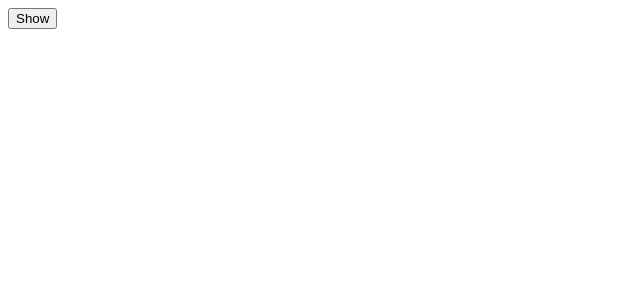
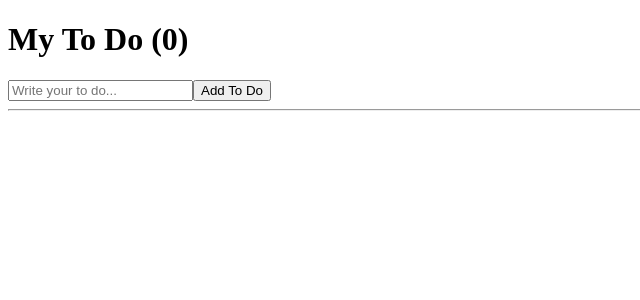
Before and after one commit to hyunmyeong/react_prac_movie, a React (Create React App) app in the folder react_movie_practice/: page / in a window 1280 px wide. Shown: the top 300 px of the page, without its empty margins (0-640 px from the left). Built offline with nearby package versions, Linux system fonts and the light colour scheme.

Commit message:
11-04 map

```diff
--- a/react_movie_practice/src/App.js
+++ b/react_movie_practice/src/App.js
@@ -1,30 +1,39 @@
 import { useState, useEffect } from "react";
 
-function Hello() {
-
-  useEffect(function(){
-    console.log("I'm here!");
-    return function() {
-      console.log("bye!");
-    }
-  },[]);
-
-  useEffect(() => {
-    console.log("I'm here!");
-    return () => console.log("bye!");
-  },[]);
-  return <h1>Hello</h1>
-}
 
 function App() {
 
-  const [showing, setShowing] = useState(false);
-  const onClick = () => setShowing((prev) => !prev)
+  const [toDo, setToDo] = useState("");
+  const [toDos, setToDos] = useState([]);
+  const onChange = (event) => setToDo(event.target.value);
+  const onSubmit = (event) => {
+    event.preventDefault();
+    if (toDo === "") {
+      return;
+    }
+    setToDo("");
+    setToDos((currentArray) => [toDo, ...currentArray]);
+  }
+  console.log(toDos);
 
   return (
     <div>
-      {showing ? <Hello/> : null}
-      <button onClick={onClick}>{showing ? "Hide" : "Show"}</button>
+      <h1>My To Do ({toDos.length})</h1>
+      <form onSubmit={onSubmit}>
+        <input
+          value={toDo}
+          onChange={onChange}
+          type="text"
+          placeholder="Write your to do..."/>
+        <button>Add To Do</button>
+      </form>
+      <hr/>
+      <ul>
+        {/* key값을 정해줘야 하므로 index를 넣어 줌 */}
+        {toDos.map((item, index) => (
+        <li key={index}>{item}</li>
+        ))}
+      </ul>
     </div>
   );
 }
```
